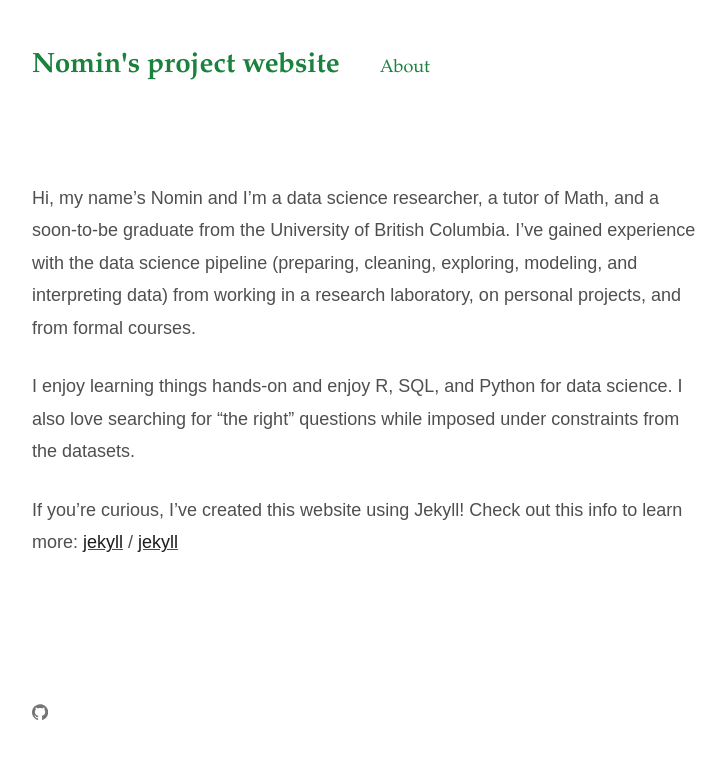
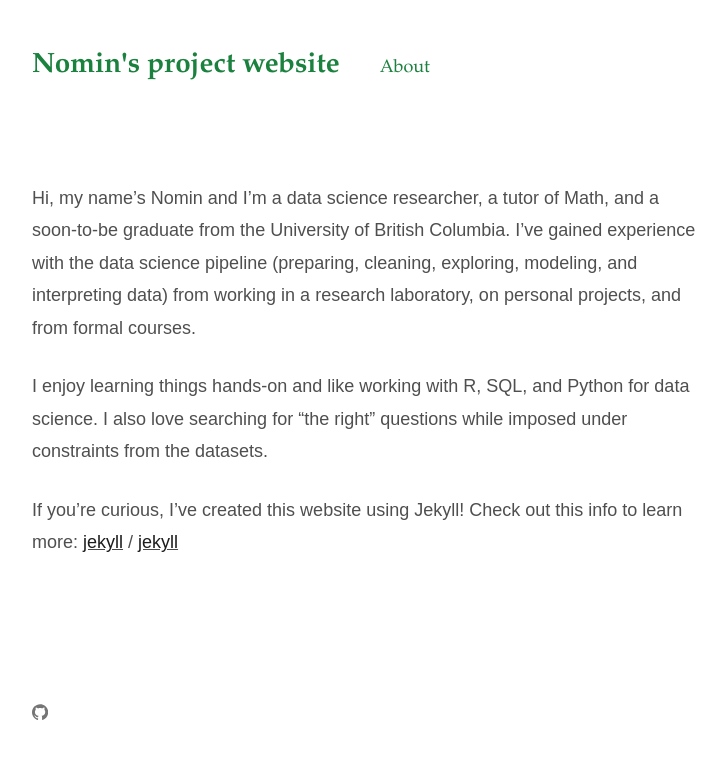
Before and after one commit to nominpurevj/nominpurevj.github.io, a Jekyll site: the page built from about.markdown, in a window 1280 px wide. Shown: the top 759 px of the page, without its empty margins (273-999 px from the left). Built offline with Jekyll 4.4.1, drawn with Linux system fonts in a browser that asks for light colours.

Commit message:
updated about section

```diff
--- a/about.markdown
+++ b/about.markdown
@@ -6,7 +6,7 @@ permalink: /about/
 
 Hi, my name’s Nomin and I’m a data science researcher, a tutor of Math, and a soon-to-be graduate from the University of British Columbia. I've gained experience with the data science pipeline (preparing, cleaning, exploring, modeling, and interpreting data) from working in a research laboratory, on personal projects, and from formal courses.
 
-I enjoy learning things hands-on and enjoy R, SQL, and Python for data science. I also love searching for "the right" questions while imposed under constraints from the datasets.
+I enjoy learning things hands-on and like working with R, SQL, and Python for data science. I also love searching for "the right" questions while imposed under constraints from the datasets.
 
 
 
```
